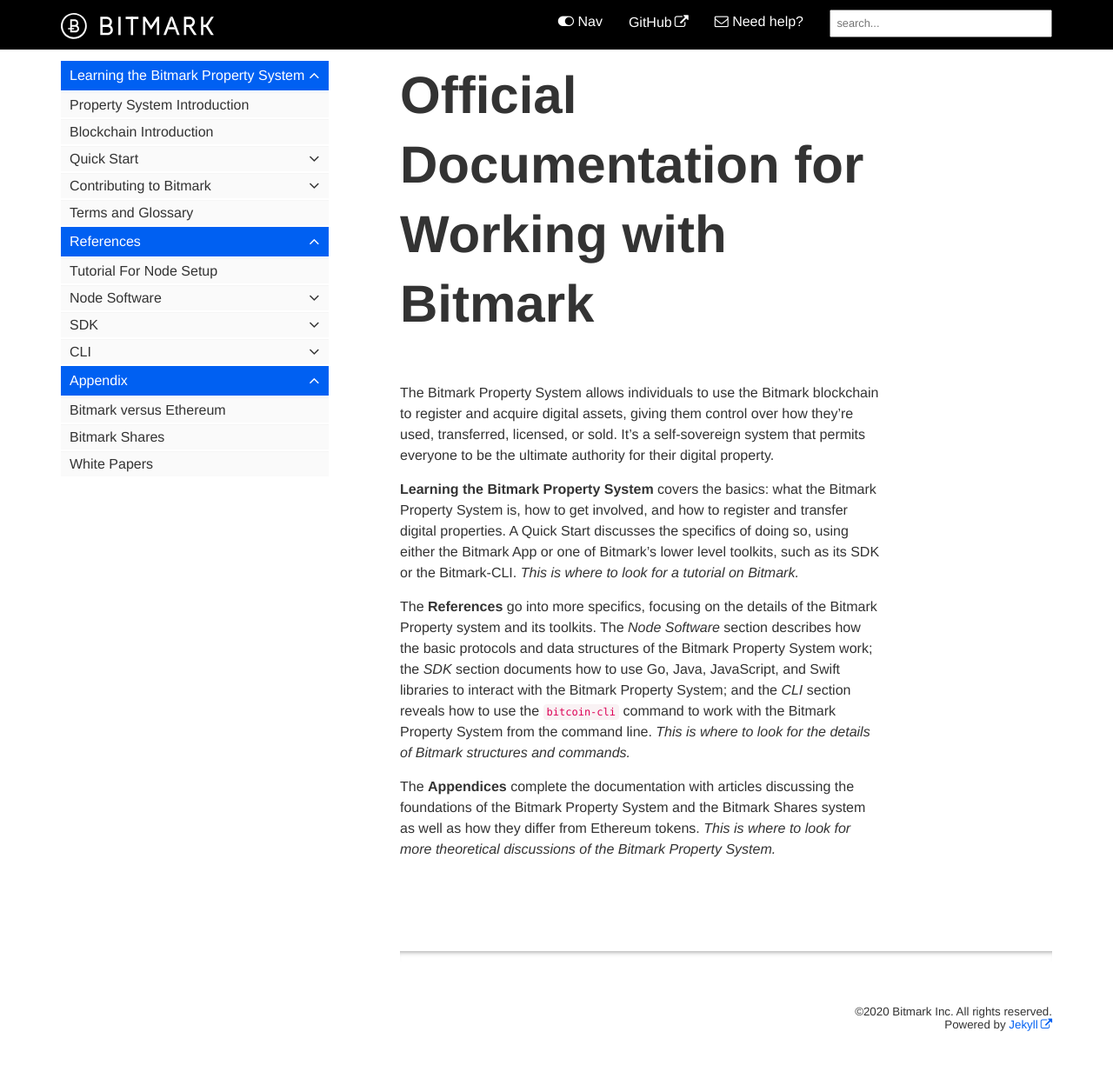
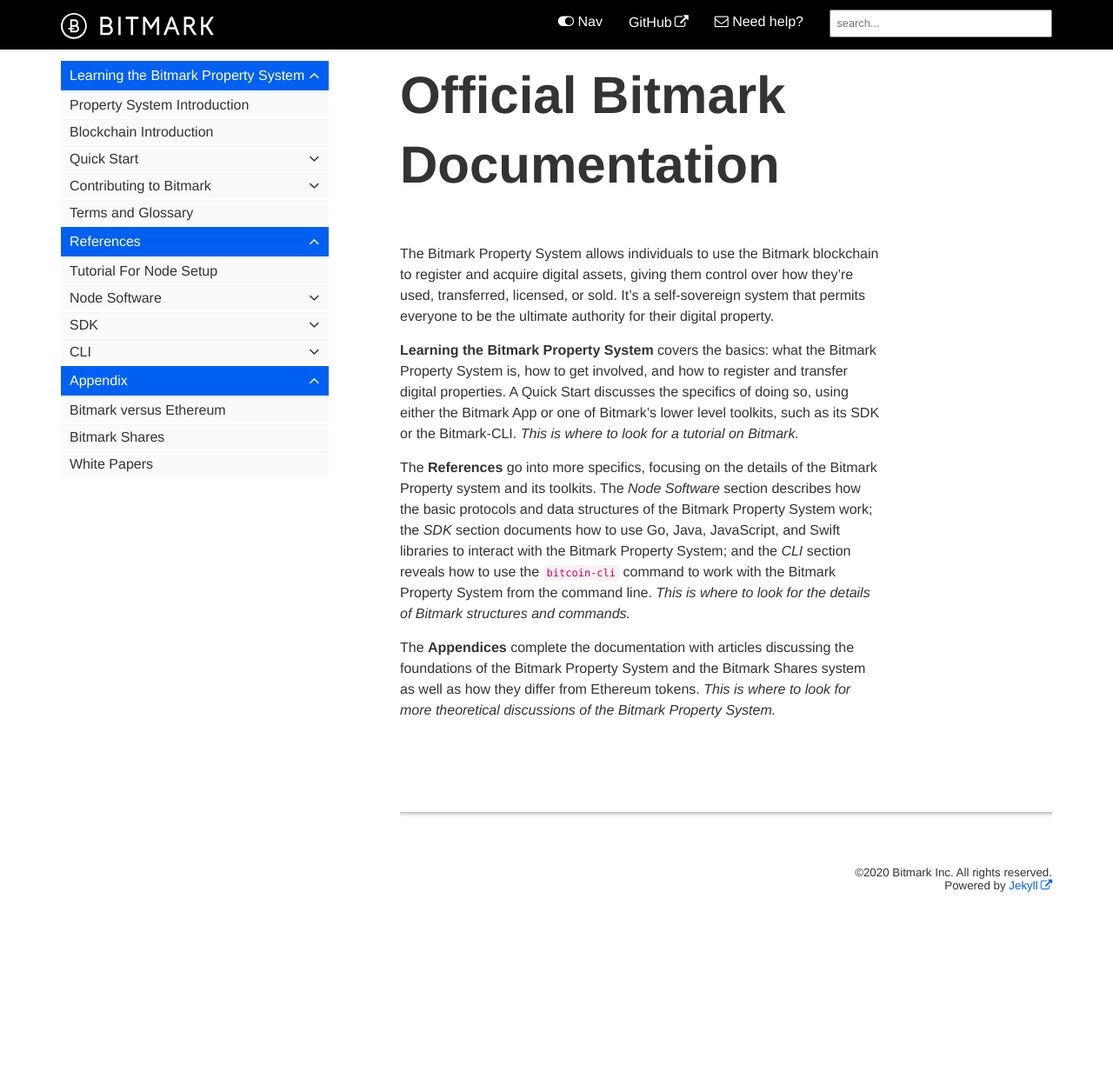
Before and after one commit to bitmark-inc/docs, a Jekyll site: the page built from index.md, in a window 1280 px wide and 1236 px high. Shown: the top 1225 px of the window at 87% size. Built offline with Jekyll 4.4.1, drawn with Linux system fonts in a browser that asks for light colours; some web fonts are replaced; comment, search, counter and statistics services are not loaded.

Commit message:
Update index.md

```diff
--- a/index.md
+++ b/index.md
@@ -1,11 +1,11 @@
 ---
-title: Official Documentation for Working with Bitmark
+title: Official Bitmark Documentation
 keywords: homepage, home
 sidebar: mydoc_sidebar
 permalink: /index.html
 ---
 
-# Official Documentation for Working with Bitmark
+# Official Bitmark Documentation
 
 The Bitmark Property System allows individuals to use the Bitmark blockchain to register and acquire digital assets, giving them control over how they're used, transferred, licensed, or sold. It's a self-sovereign system that permits everyone to be the ultimate authority for their digital property.
 
```
